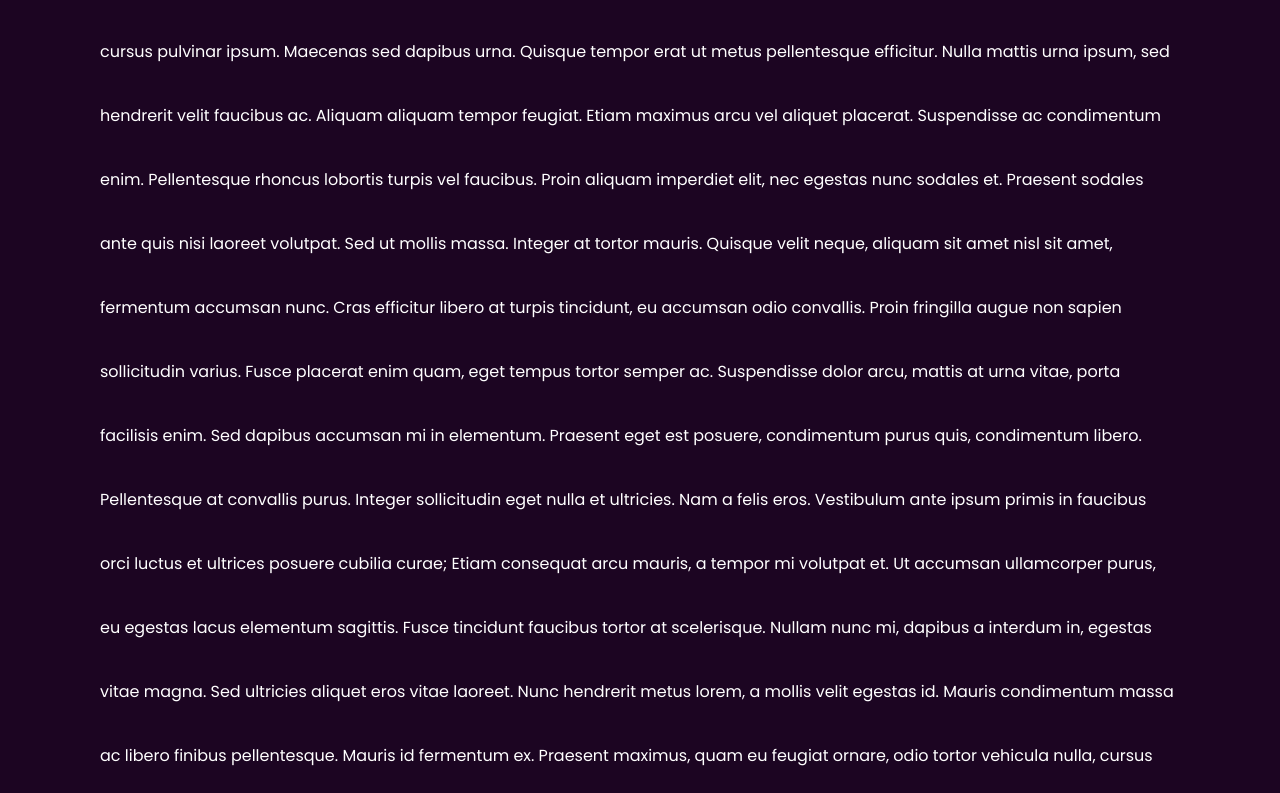
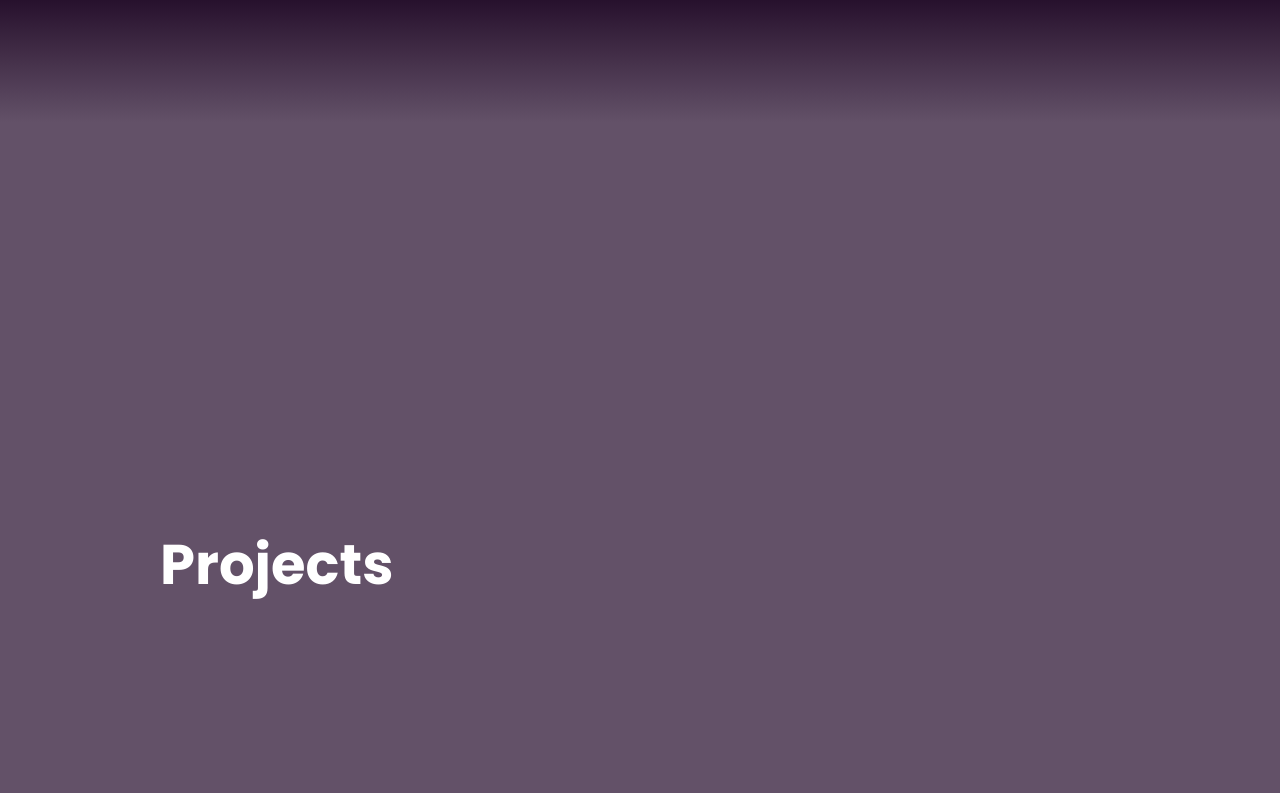
Before and after one commit to dylncheng/personal-website, a React (Create React App) app: page / in a window 1280 px wide. Shown: the part 1787-2580 px from the top of the page. Built offline with nearby package versions, Linux system fonts and the light colour scheme.

Commit message:
added about section animation and contact section

```diff
--- a/src/App.css
+++ b/src/App.css
@@ -77,18 +77,18 @@
   top: 0;
   left: 0;
   width: 100%;
-  padding: 30px 100px;
+  padding: 1.875rem 6.25rem;
   display: flex;
   justify-content: space-between;
   align-items: center;
-  z-index: 10000;
+  z-index: 1000;
 }
 
 .header .logo {
   color: #fff;
   font-weight: 700;
   text-decoration: none;
-  font-size: 2em;
+  font-size: 2rem;
   text-transform: uppercase;
   letter-spacing: 2px;
 }
@@ -108,12 +108,12 @@
 
 .header ul li {
   list-style: none;
-  margin-left: 20px;
+  margin-left: 1.25rem;
 }
 
 .header ul li a {
   text-decoration: none;
-  padding: 6px 15px;
+  padding: 0.375rem 0.9375rem;
   color: #fff;
   border-radius: 22px;
   transition: all 0.7s ease;
@@ -133,14 +133,15 @@
 
 .header ul li a.active:hover {
   border-radius: 5px;
+  background: #fef77b;
 }
 
 #section::before {
   content: '';
-  position:absolute;
+  position: absolute;
   bottom: 0;
   width: 100%;
-  height: 100px;
+  height: 4rem;
   background: linear-gradient(to top, #1c0522, transparent);
   z-index: 1000;
 }
@@ -202,25 +203,128 @@
   background: #fff;
   color: #2b1055;
   font-size: 1.5em;
-  z-index: 20;
+  z-index: 10000;
+  margin-bottom: 4.5rem;
 }
 
 .description {
   position:relative;
-  padding: 100px;
-  padding-top: 400px;
+  padding: 25rem 10rem;
   width: 100%;
   background: #1c0522;
 }
 
 .description h2 {
   font-size: 3.5rem;
-  margin-bottom: 10px;
+  margin-bottom: 0.6rem;
+  color: #fff;
+  /* padding: 25rem 10rem; */
+}
+
+.description p {
+  margin-top: 2rem;
+  font-size: 2rem;
+  color: #fff;
+  line-height: 4rem;
+  /* padding: 25rem 10rem; */
+}
+
+.description strong {
+  color: #fef77b;
+}
+
+.description p {
+  transform: translateY(100rem);
+}
+
+#description::before {
+  content: '';
+  position: absolute;
+  left:0;
+  padding: 0;
+  bottom: 0;
+  width: 100%;
+  height: 9rem;
+  background: linear-gradient(to top, #635168, #1c0522);
+  z-index: 1000;
+}
+
+
+.gallery {
+  position:relative;
+  padding: 100px;
+  padding: 25rem 10rem;
+  width: 100%;
+  background: #635168;
+}
+
+
+.gallery h2 {
+  font-size: 3.5rem;
+  margin-bottom: 0.6rem;
   color: #fff;
 }
 
-.description p {
-  font-size: 1rem;
+.gallery p {
+  margin-top: 2rem;
+  font-size: 2rem;
   color: #fff;
   line-height: 4rem;
 }
+
+.gallery h3 {
+  margin-top: 2rem;
+  font-size: 2rem;
+  color: #fff;
+  line-height: 4rem;
+}
+
+.gallery .projects {
+  transform: translateY(200rem);
+  display: flex;
+  flex-direction: column;
+}
+
+#gallery::before {
+  content: '';
+  position: absolute;
+  left:0;
+  padding: 0;
+  bottom: 0;
+  width: 100%;
+  height: 9rem;
+  background: linear-gradient(to top, #fff,#635168);
+  z-index: 3;
+}
+
+.contact {
+  min-height: 90vh;
+}
+
+.contact h2 {
+  padding-top: 50vh;
+  padding-left: 28.1vw;
+  font-size: 3.5rem;
+  margin-bottom: 3rem;
+}
+
+.contact ul{
+  display: flex;
+  justify-content: space-around;
+  align-items: center;
+  list-style: none;
+  padding: 50vh 20%;
+  padding-top:0;
+}
+
+.contact ul li a {
+  text-decoration: none;
+  color: black;
+  transition: all 0.4s ease;
+}
+
+.contact ul li a:hover {
+  font-weight: 900;
+  color: #a98fd3;
+  font-size: 4rem;
+}
--- a/src/App.js
+++ b/src/App.js
@@ -11,6 +11,7 @@ function App() {
         {/* <Resume/> */}
       {/* </Route> */}
       <Route path="/" exact element={<Landing/>}/>
+
       {/* <Route path="/test"> */}
          {/* <Test/> */}
       {/* </Route> */}
--- a/src/components/Animation.js
+++ b/src/components/Animation.js
@@ -26,10 +26,10 @@ const Animation = () => {
     return(
         <>
             <div className='section' id="section">
-                <img src={stars} id="stars" style={{transform: `translateY(${offsetX * 0.5}px)`}, {transform: `translateX(${offsetX * 0.25}px)`}}></img>
-                <img src={moon} id="moon" style={{transform: `translateY(${offsetX * 0.25}px)`}}></img>
+                <img src={stars} id="stars" style={{transform: `translateY(${offsetX * 0.7}px)`}, {transform: `translateX(${offsetX * 0.25}px)`}}></img>
+                <img src={moon} id="moon" style={{transform: `translateY(${offsetX * 0.75}px)`}}></img>
                 <img src={mountains_back} id="mountains-back"></img>
-                <h1 id="text" style={{ transform: `translateX(${offsetX * 3}px)` }}>My name is <strong>Dylan.</strong></h1>
+                <h1 id="text" style={{ transform: `translateX(${1070-(offsetX * 3)}px)` }}>My name is <strong>Dylan.</strong></h1>
                 <a href="#description" id="btn">Explore</a>
                 <img src={mountains_front} id="mountains-front"></img>
             </div>
--- /dev/null
+++ b/src/components/Contact.js
@@ -0,0 +1,17 @@
+import React from 'react'
+
+
+const Contact = () => {
+    return(
+        <div className="contact" id="contact">
+            <h2>Links</h2>
+            <ul>
+                <li className="email"><a href={"mailto:chengdylan02@gmail.com"}>email</a></li>
+                <li className="linkedin"><a href={"https://linkedin.com/in/dylnchng"}>linkedin</a></li>
+                <li className="github"><a href={"https://github.com/dylncheng"}>github</a></li>
+            </ul>
+        </div>
+    );
+}
+
+export default Contact;
--- a/src/components/Description.js
+++ b/src/components/Description.js
@@ -1,21 +1,24 @@
-import React from 'react';
+import React, {useState, useEffect} from 'react';
 
 
 const Description = () => {
+    const [offsetY, setOffsetY] = useState(0);
+    const handleScroll = () => {
+        if(window.scrollY < 1073.599)
+            setOffsetY(window.scrollY)
+    };
+
+    useEffect(() => {
+        window.addEventListener("scroll", handleScroll);
+
+        return () => window.removeEventListener('scroll', handleScroll);
+    }, []);
+
+
     return(
         <div className="description" id="description">
                 <h2>About Me</h2>
-                <p>I'm an Electrical Engineering student fron Vancouver, BC currently studying at the University of Toronto
-
-                Lorem ipsum dolor sit amet, consectetur adipiscing elit. Morbi pretium tincidunt sapien, nec tristique sapien efficitur eu. Ut augue velit, suscipit quis finibus eu, pretium eget velit. Etiam convallis dolor eu volutpat dignissim. Vestibulum facilisis quis lectus id finibus. Nullam pharetra cursus ornare. Aliquam erat volutpat. Suspendisse pharetra, ligula eget tempus ultricies, odio odio pretium eros, bibendum rutrum nulla est eget tortor. Donec aliquet ultricies eros, eu vehicula massa congue et. Proin dictum tortor efficitur dui cursus tempor. Donec velit ante, tempor at ullamcorper quis, pulvinar at dolor. Pellentesque nec dui dapibus, convallis magna nec, maximus ex. Mauris sollicitudin diam nec ligula aliquet molestie. Sed accumsan lobortis molestie. Cras euismod, turpis ut bibendum tempus, urna turpis scelerisque quam, vel aliquet lacus erat vel ante. Donec dapibus sagittis ex id feugiat. Sed porta pulvinar blandit.
-
-                Sed velit dui, interdum eget porta ut, cursus pulvinar ipsum. Maecenas sed dapibus urna. Quisque tempor erat ut metus pellentesque efficitur. Nulla mattis urna ipsum, sed hendrerit velit faucibus ac. Aliquam aliquam tempor feugiat. Etiam maximus arcu vel aliquet placerat. Suspendisse ac condimentum enim. Pellentesque rhoncus lobortis turpis vel faucibus. Proin aliquam imperdiet elit, nec egestas nunc sodales et. Praesent sodales ante quis nisi laoreet volutpat. Sed ut mollis massa.
-
-                Integer at tortor mauris. Quisque velit neque, aliquam sit amet nisl sit amet, fermentum accumsan nunc. Cras efficitur libero at turpis tincidunt, eu accumsan odio convallis. Proin fringilla augue non sapien sollicitudin varius. Fusce placerat enim quam, eget tempus tortor semper ac. Suspendisse dolor arcu, mattis at urna vitae, porta facilisis enim. Sed dapibus accumsan mi in elementum. Praesent eget est posuere, condimentum purus quis, condimentum libero. Pellentesque at convallis purus. Integer sollicitudin eget nulla et ultricies. Nam a felis eros.
-
-                Vestibulum ante ipsum primis in faucibus orci luctus et ultrices posuere cubilia curae; Etiam consequat arcu mauris, a tempor mi volutpat et. Ut accumsan ullamcorper purus, eu egestas lacus elementum sagittis. Fusce tincidunt faucibus tortor at scelerisque. Nullam nunc mi, dapibus a interdum in, egestas vitae magna. Sed ultricies aliquet eros vitae laoreet. Nunc hendrerit metus lorem, a mollis velit egestas id. Mauris condimentum massa ac libero finibus pellentesque.
-
-                Mauris id fermentum ex. Praesent maximus, quam eu feugiat ornare, odio tortor vehicula nulla, cursus egestas quam ex in diam. Praesent in condimentum nisl, non imperdiet tellus. Aenean blandit enim hendrerit, sodales magna sed, venenatis dui. Curabitur vitae augue sollicitudin, finibus ex non, consectetur augue. Proin mattis fermentum lacinia. Quisque sodales augue quis tortor semper viverra. Nunc tincidunt porta elit, in lobortis nulla auctor ut. Vivamus feugiat, ante vel semper sollicitudin, lectus orci rutrum lectus, ut congue est ante eu dui. Nullam pharetra non ante eu facilisis. Quisque vestibulum diam et sapien tempor, nec laoreet augue consequat. Nam finibus orci odio, non mattis diam laoreet sed. Sed eleifend massa luctus augue luctus ornare.
+                <p className="up-scroll" style={{transform:`translateY(${610 + offsetY * -0.5}px)`, opacity:`${offsetY/1073}`}}>I'm an Electrical Engineering student fron Vancouver, BC currently studying at the <strong>University of Toronto</strong>.<br/><br/>
                 </p>
         </div>
     );
--- /dev/null
+++ b/src/components/Gallery.js
@@ -0,0 +1,41 @@
+import React, {useState, useEffect} from 'react'
+import data from '../data'
+
+
+const Gallery = () => {
+    const [offsetY, setOffsetY] = useState(0);
+    const [opacity, setOpacity] = useState(0)
+    const handleScroll = () => {
+        if(window.scrollY < 2154.39)
+            setOffsetY(window.scrollY);
+
+        if(window.scrollY > 1833.59)
+            setOpacity((-1833.59 + window.scrollY)/(317));
+    };
+
+    useEffect(() => {
+        window.addEventListener("scroll", handleScroll);
+
+        return () => window.removeEventListener('scroll', handleScroll);
+    }, []);
+
+    return(
+        <div className="gallery" id="gallery">
+            <h2>Projects</h2>
+            <div className="projects" style={{transform:`translateY(${1100 + offsetY * -0.5}px)`, opacity:`${opacity}`}}>
+                {data.projects.map(project => {
+                    return(
+                <div className="project">
+                    <h3>{project.name}</h3>
+                    <p>{project.description}</p>
+                    <p>{project.github}</p>
+                    <p>{project.link}</p>
+                </div>);
+
+        })}
+            </div>
+        </div>
+    );
+}
+
+export default Gallery;
--- a/src/components/Landing.js
+++ b/src/components/Landing.js
@@ -1,12 +1,16 @@
 import React from 'react';
 import Parallax from './Parallax';
 import Description from './Description';
+import Gallery from './Gallery';
+import Contact from './Contact';
 
 const Landing = () => {
     return(
         <div className="App">
             <Parallax/>
             <Description/>
+            <Gallery/>
+            <Contact/>
         </div>
     );
 }
--- a/src/components/Parallax.js
+++ b/src/components/Parallax.js
@@ -8,9 +8,10 @@ const Parallax = () => {
                 <a href="/" className='logo'>Hey there <strong>!</strong></a>
                 <ul>
                     <li><a href='#' className='active'>Home</a></li>
-                    <li><a href='#'>About</a></li>
-                    <li><a href='#'>Work</a></li>
-                    <li><a href='#'>Contact</a></li>
+                    <li><a href='#description'>About</a></li>
+                    <li><a href='#gallery'>Projects</a></li>
+                    <li><a href='#'>Resume</a></li>
+                    <li><a href='#contact'>Contact</a></li>
                 </ul>
             </div>
             <Animation/>
```
Also changed, not shown: src/data.js (+20 -4 lines).
